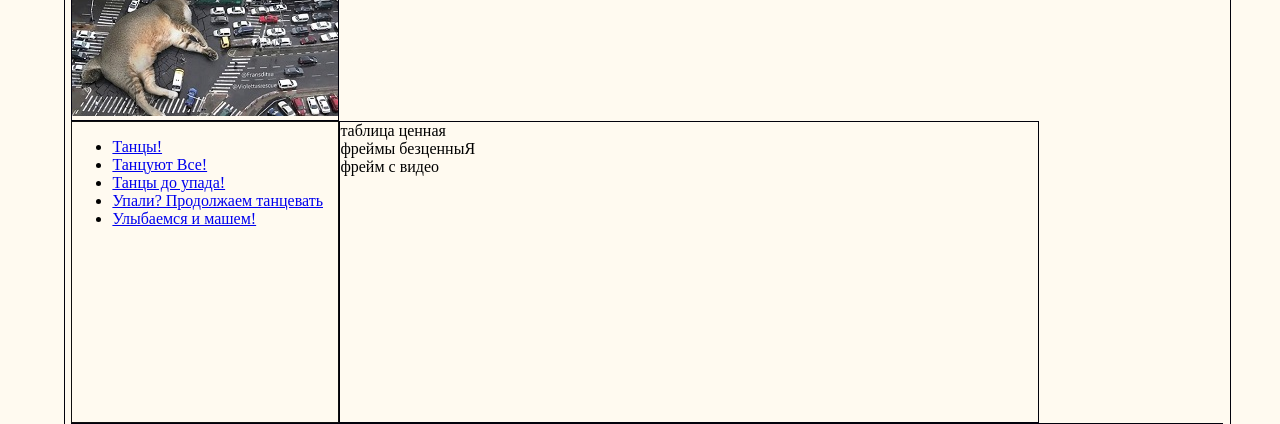
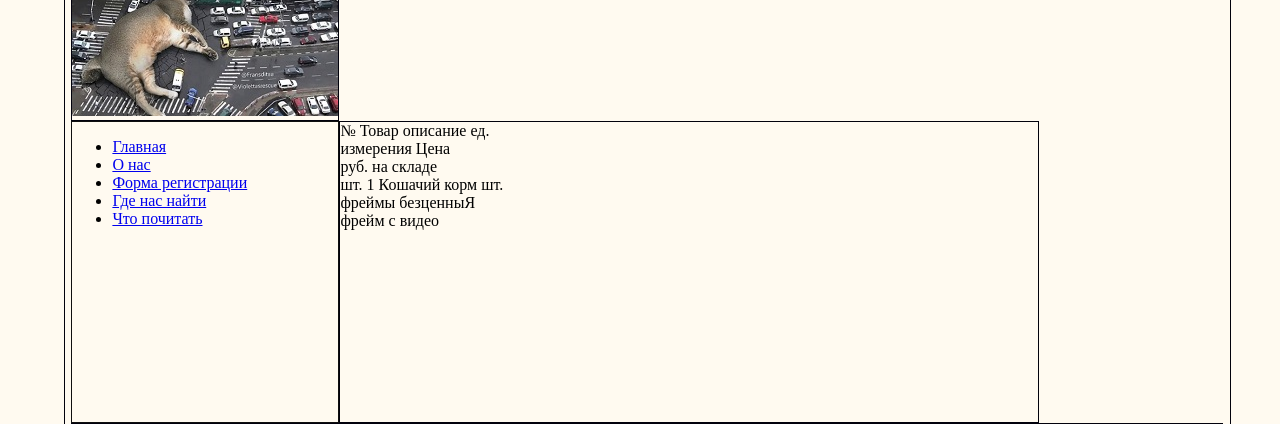
Before and after one commit to vadjradanta/zooshop, a plain HTML site: page zooshop-index.html in a window 1280 px wide. Shown: the part 92-516 px from the top of the page. Drawn offline with Linux system fonts and the light colour scheme.

Commit message:
таблица с описанием товара, левое меню

```diff
--- a/zooshop-index.html
+++ b/zooshop-index.html
@@ -21,16 +21,34 @@
     </header>
     <nav>
         <ul>
-            <li><a href="#">Танцы!</a></li>
-            <li><a href="#">Танцуют Все!</a></li>
-            <li><a href="#">Танцы до упада!</a></li>
-            <li><a href="#">Упали? Продолжаем танцевать</a></li>
-            <li><a href="#">Улыбаемся и машем!</a></li>
+            <li><a href="#">Главная</a></li>
+            <li><a href="#">О нас</a></li>
+            <li><a href="#">Форма регистрации</a></li>
+            <li><a href="#">Где нас найти</a></li>
+            <li><a href="#">Что почитать</a></li>
         </ul>
     </nav>
     <main>
         <div class="content">
-        таблица ценная </br>
+            <tab>
+                <thead>
+                    <th>№</th>
+                    <th>Товар описание</th>
+                    <th>ед.</br>измерения</th>
+                    <th>Цена</br>руб.</th>
+                    <th>на складе</br>шт.</th>
+                </thead>
+                <tbody>
+                    <tr>
+                        <td>1</td>
+                        <td>Кошачий корм</td>
+                        <td>шт.</td>
+                        <td></td>
+                    </tr>
+
+                </tbody>
+            </tab>
+         </br>
         фреймы безценныЯ</br>
         фрейм с видео</br>
         </div>
```
